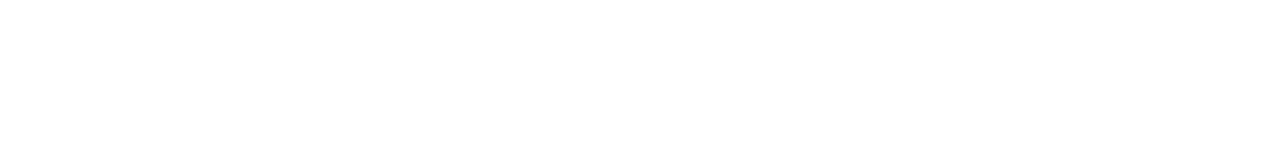
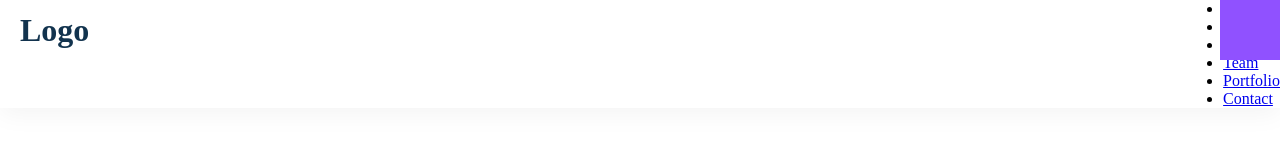
Before and after one commit to Emmanuelbolu/practice-work, a plain HTML site: page index.html in a window 1280 px wide. Drawn offline with Linux system fonts and the light colour scheme.

Commit message:
still busy

```diff
--- a/index.html
+++ b/index.html
@@ -1,5 +1,6 @@
 <!DOCTYPE html>
 <html lang="en">
+
 <head>
     <meta charset="UTF-8">
     <meta http-equiv="X-UA-Compatible" content="IE=edge">
@@ -7,7 +8,22 @@
     <title>Document</title>
     <link rel="stylesheet" href="/styles/index.css">
 </head>
+
 <body>
+    <header id="header">
+      <a href="#" class="logo">Logo</a>
+      <div id="toggle"></div>
+      <div id="navbar">
+          <ul>
+              <li><a href="#">Home</a></li>
+              <li><a href="#">About</a></li>
+              <li><a href="#">Services</a></li>
+              <li><a href="#">Team</a></li>
+              <li><a href="#">Portfolio</a></li>
+              <li><a href="#">Contact</a></li>
+          </ul>
+      </div>
+    </header>
+</body>
 
-</body>
 </html>
--- a/scss/_global.scss
+++ b/scss/_global.scss
@@ -0,0 +1,9 @@
+*{
+    margin: 0;
+    padding: 0;
+    box-sizing: border-box;
+}
+body{
+    background-color: #fff;
+    min-height: 100vh;
+}
--- a/scss/_header.scss
+++ b/scss/_header.scss
@@ -0,0 +1,37 @@
+header{
+    position: fixed;
+    top: 0;
+    right: 0;
+    display: flex;
+    justify-content: space-between;
+    width: 100%;
+    background-color: #fff;
+    box-shadow: 0px 5px 25px rgba(0,0,0,0.05);
+}
+.logo{
+    height: 60px;
+    line-height: 60px;
+    color: #12334e;
+    font-weight: bolder;
+    font-size: 2em;
+    text-decoration: none;
+    cursor: pointer;
+    padding-left: 20px;
+}
+#toggle{
+    position: absolute;
+    top: 0;
+    right: 0;
+    width: 60px;
+    height: 60px;
+    background: #9051ff;
+    cursor: pointer;
+    display: flex;
+    justify-content: center;
+    align-items: center;
+}
+#toggle::before{
+    content: '';
+    position: absolute;
+    width: 28px;
+}
```
Also changed, not shown: styles/index.css, 1 other file.
